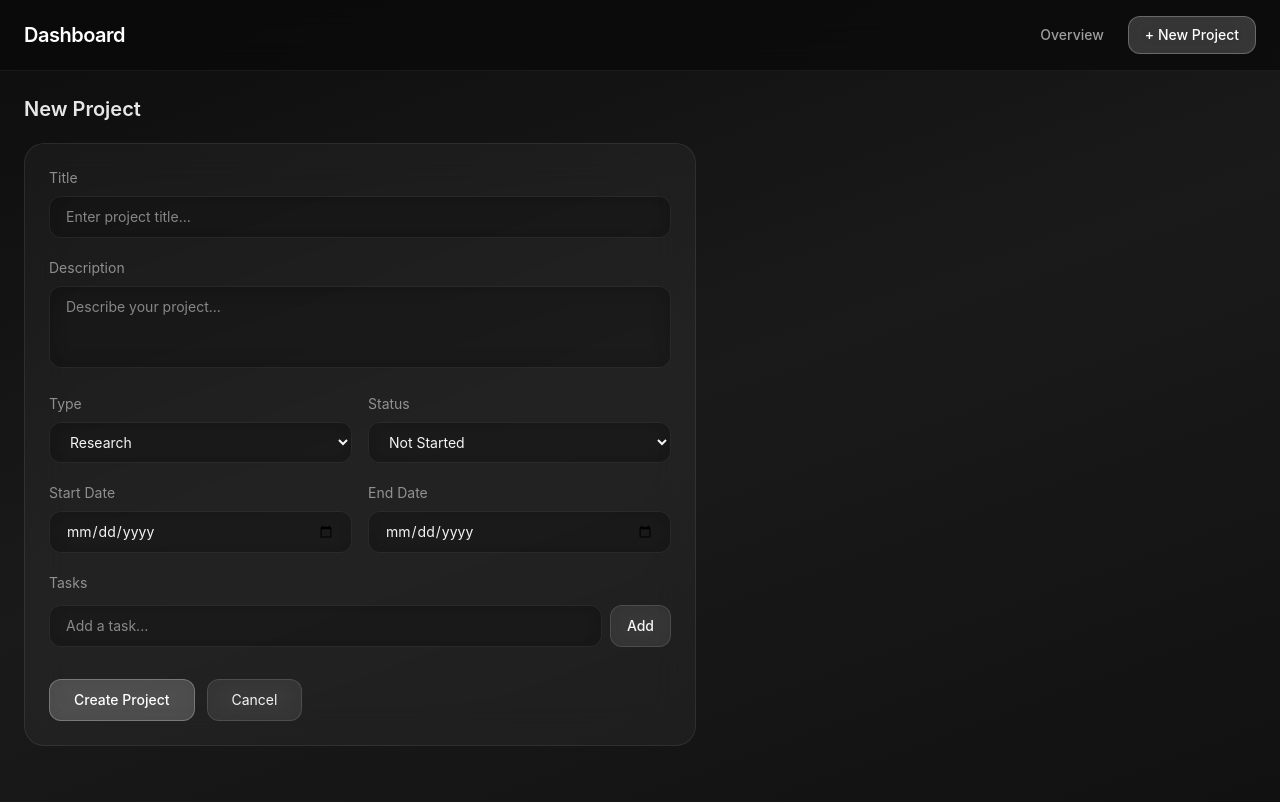
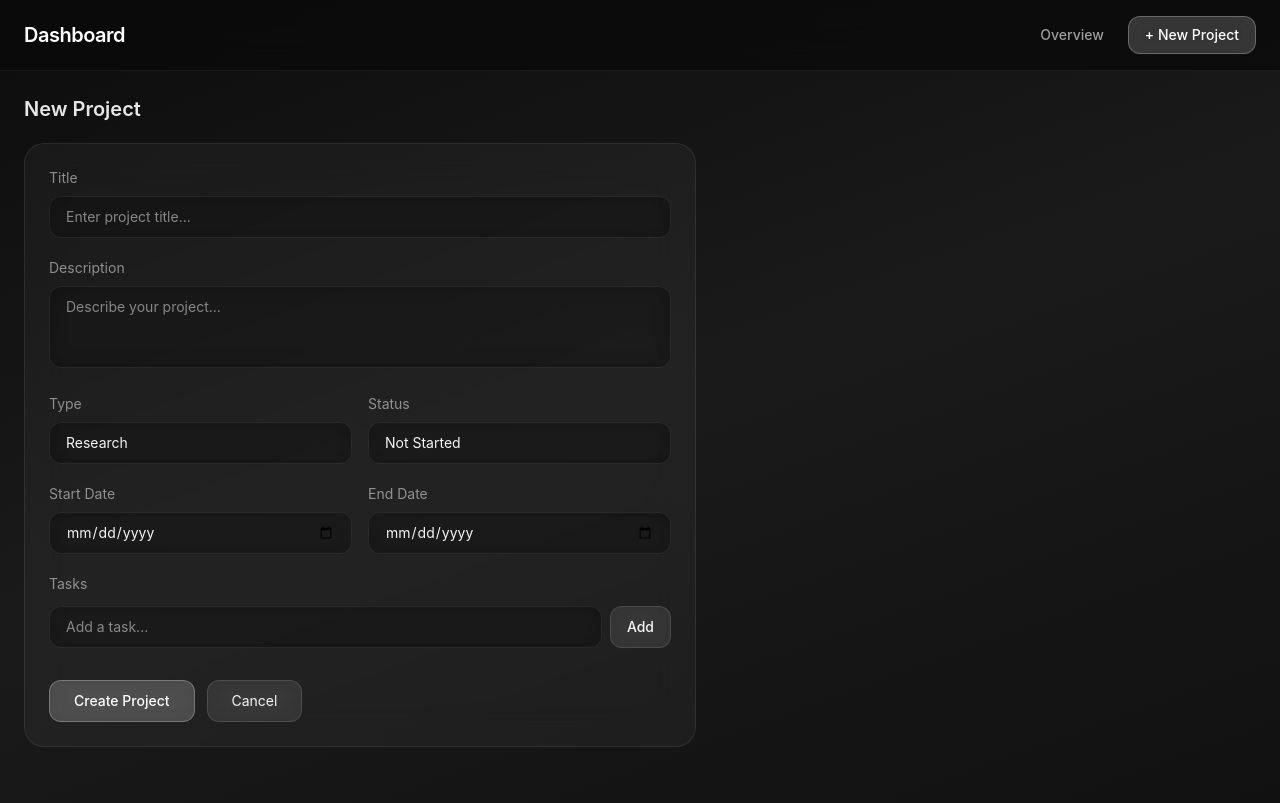
Before and after one commit to zihokim02/dashboard, a React (Vite) app in the folder project-dashboard/: page / in a window 1280 px wide. Both pictures are taken after typing "Sample" into the empty fields and a click on the button "+ New Project". Built offline with nearby package versions, Linux system fonts and the light colour scheme.

Commit message:
Hide native select arrow to prevent double arrows

```diff
--- a/project-dashboard/src/index.css
+++ b/project-dashboard/src/index.css
@@ -105,6 +105,17 @@ body {
   box-shadow: 0 0 12px rgba(255, 255, 255, 0.3);
 }
 
+/* Hide native select arrow - custom arrow only */
+select.glass-input {
+  -webkit-appearance: none;
+  -moz-appearance: none;
+  appearance: none;
+}
+
+select.glass-input::-ms-expand {
+  display: none;
+}
+
 /* Scrollbar styling */
 ::-webkit-scrollbar {
   width: 8px;
```
